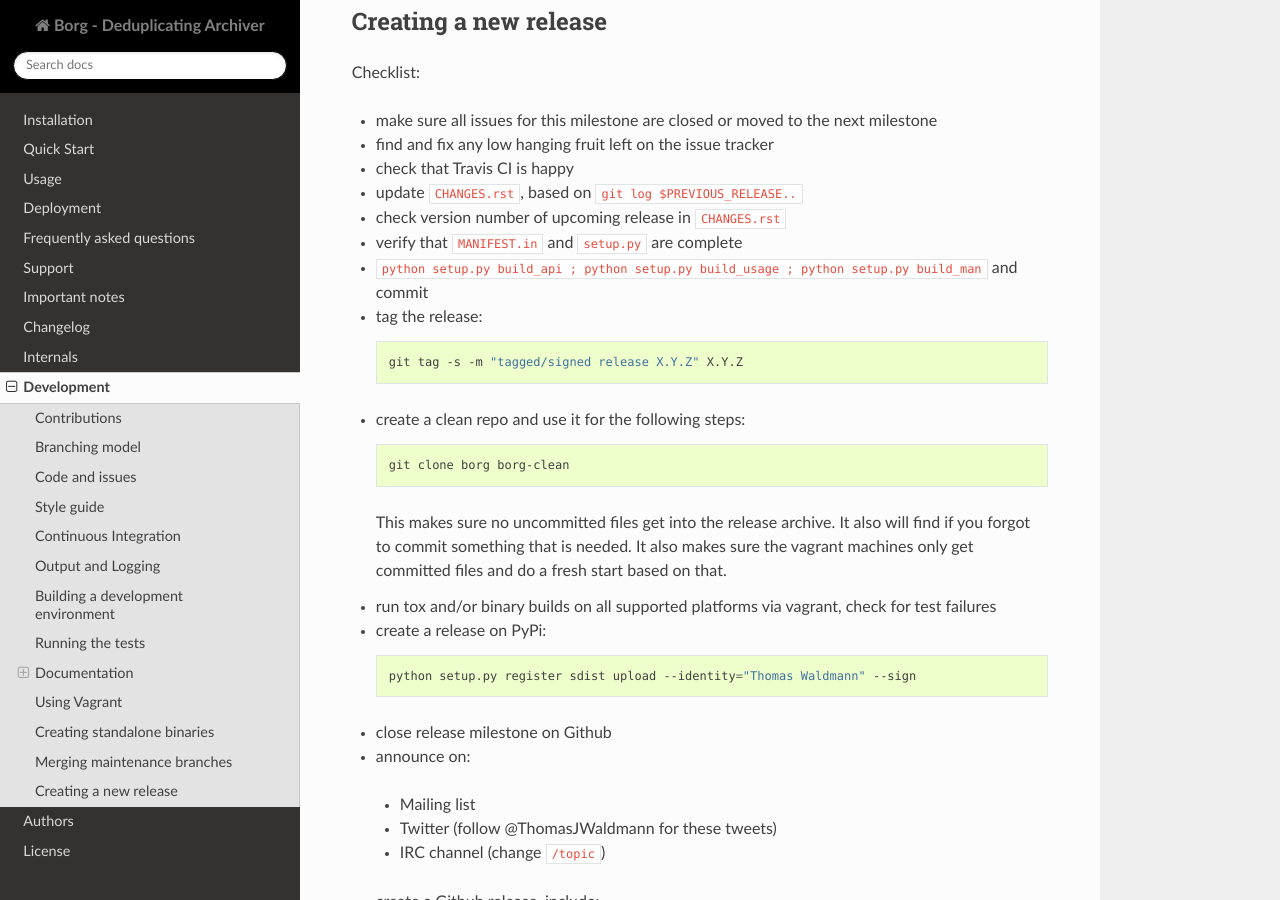
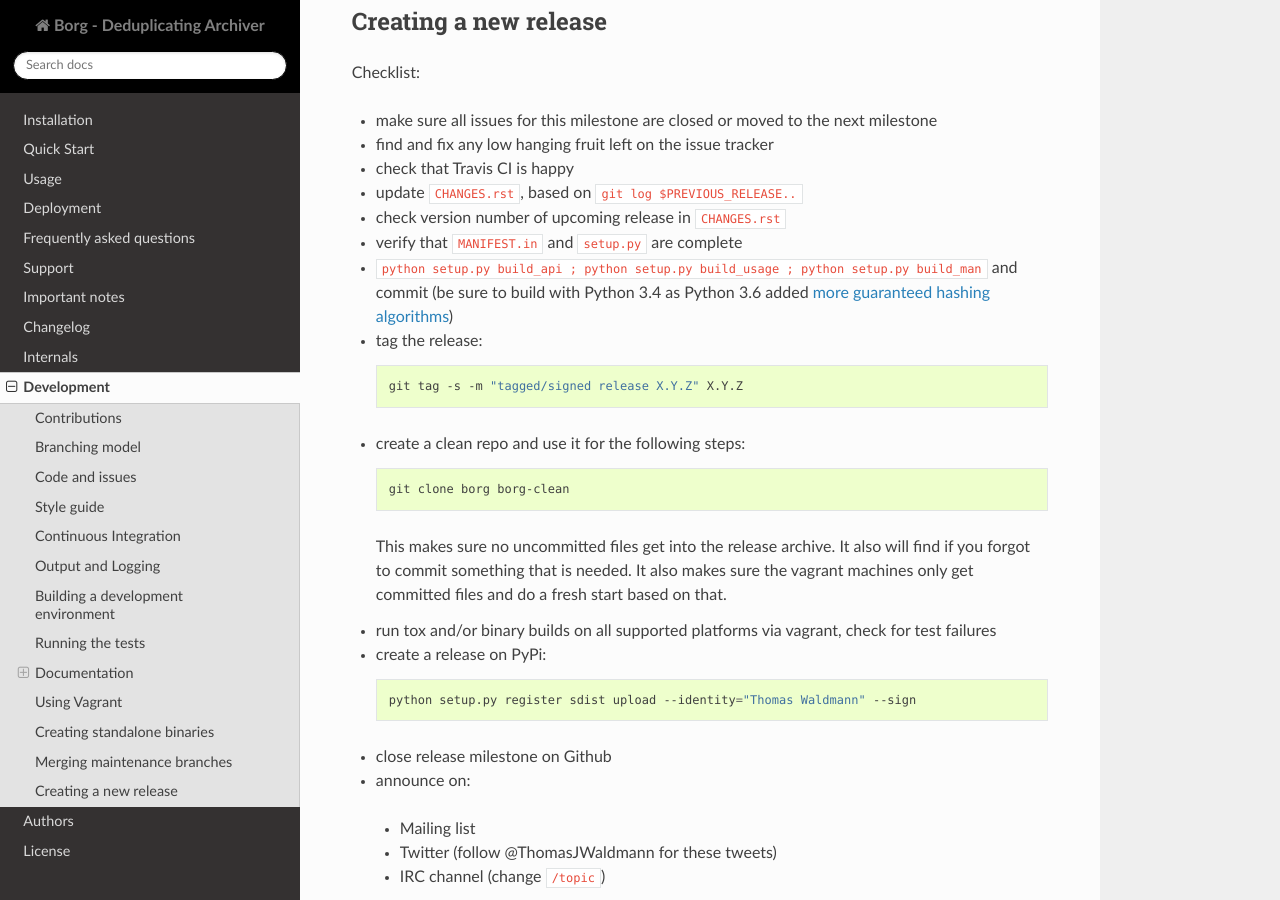
Before and after one commit to borgbackup/borg, a Sphinx documentation site: the page built from docs/development.rst, in a window 1280 px wide and 900 px high, scrolled down 5709 px. Built offline with Sphinx 7.4.7 and the Read the Docs theme 2.0.0, drawn with Linux system fonts in a browser that asks for light colours; pages that are not in the unit, such as notebooks, are missing from menus; the version number could not be read and is left out.

Commit message:
Add warning about running build_usage on Python >3.4 (fixes #2123)
Python 3.6 added some new guaranteed hashing algorithms that will
show up as available in the docs even though the baseline for support
is Python 3.4; running build_usage with Python 3.4 will fix this.

# Conflicts:
#	docs/development.rst

```diff
--- a/docs/development.rst
+++ b/docs/development.rst
@@ -297,7 +297,10 @@ Checklist:
 - update ``CHANGES.rst``, based on ``git log $PREVIOUS_RELEASE..``
 - check version number of upcoming release in ``CHANGES.rst``
 - verify that ``MANIFEST.in`` and ``setup.py`` are complete
-- ``python setup.py build_api ; python setup.py build_usage ; python setup.py build_man`` and commit
+- ``python setup.py build_api ; python setup.py build_usage ; python
+  setup.py build_man`` and commit (be sure to build with Python 3.4 as
+  Python 3.6 added `more guaranteed hashing algorithms
+  <https://github.com/borgbackup/borg/issues/2123>`_)
 - tag the release::
 
     git tag -s -m "tagged/signed release X.Y.Z" X.Y.Z
```
